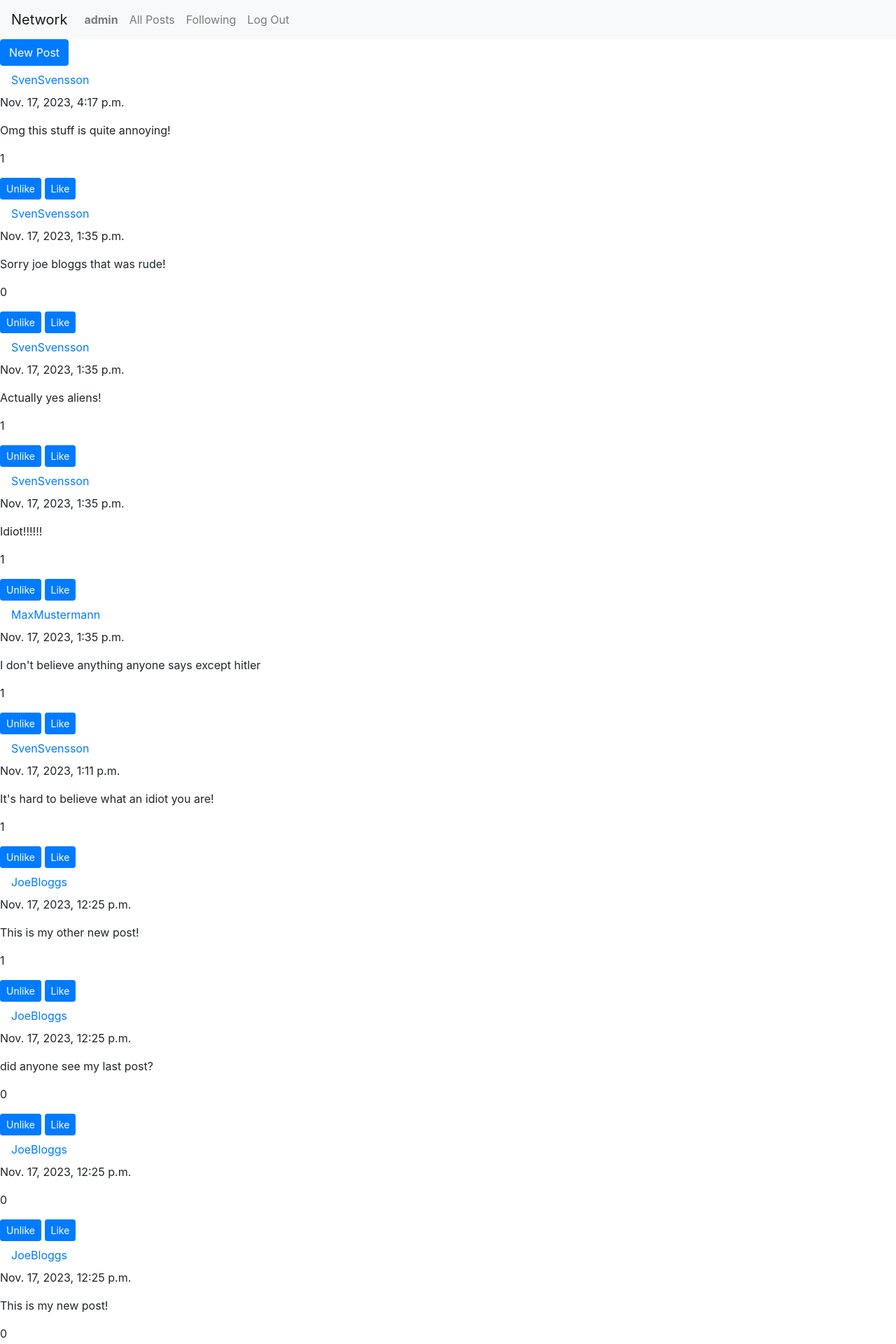
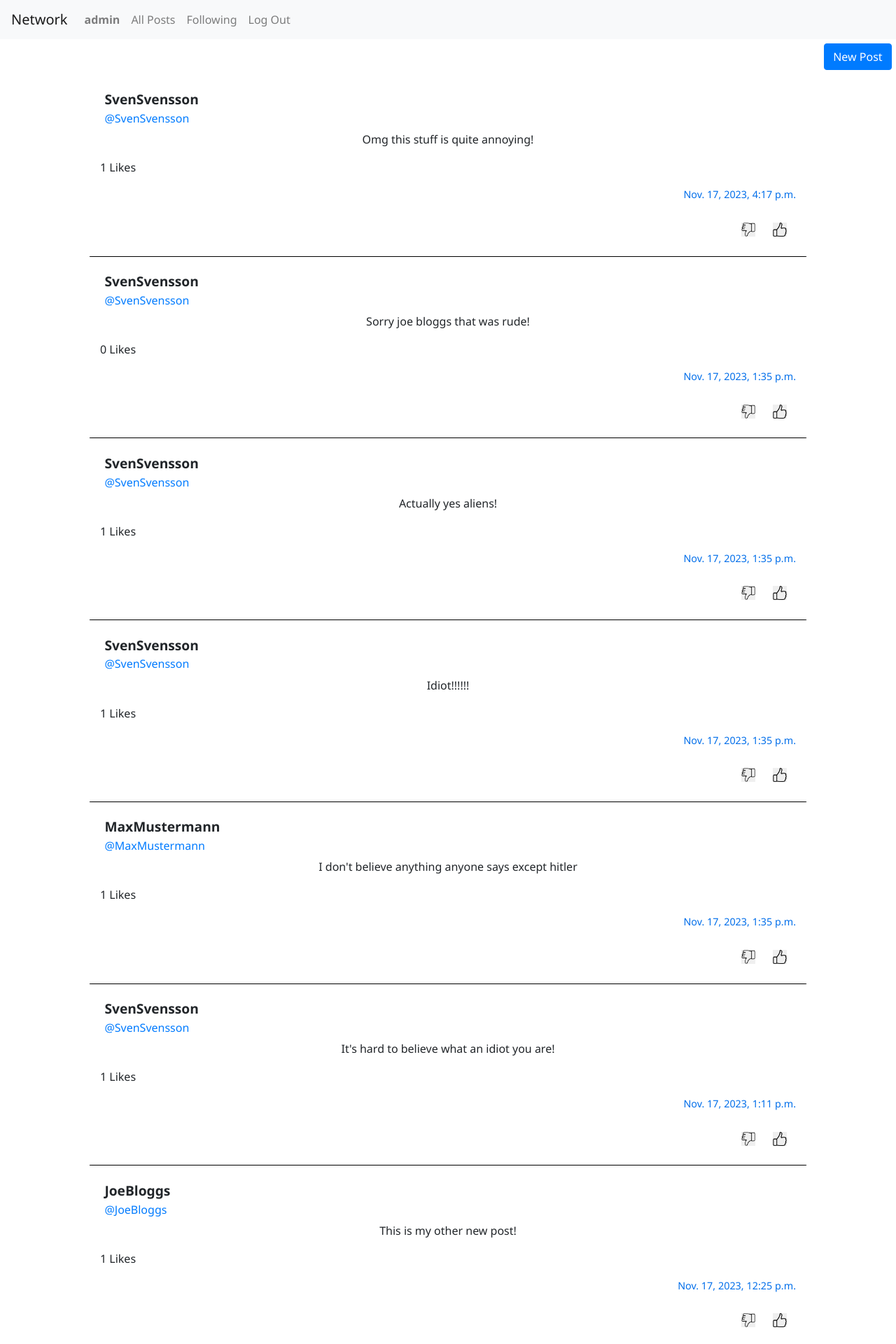
Before and after one commit to Strasseneck/CS50-Web-Project-4-network, a Django app: page / in a window 1280 px wide. Shown: the top 1920 px of the page at 70% size. Run offline with Django 3.2, Linux system fonts and the light colour scheme; a user stored in the database is signed in; data comes from the database, SQL or seed files in the repository; both versions use the stored data as it was after the commit; some libraries are stand-ins or nearby versions.

Commit message:
Add styling to index page

```diff
--- a/network/models.py
+++ b/network/models.py
@@ -9,5 +9,5 @@ class User(AbstractUser):
 class Post(models.Model):
     user = models.ForeignKey("User", on_delete=models.CASCADE, related_name="posts")
     body = models.TextField(blank=True)
-    timestamp = models.DateTimeField(auto_now=True)
+    timestamp = models.DateTimeField(auto_now_add=True)
     likes = models.ManyToManyField("User", blank=True, related_name="liked_posts")
--- a/network/static/network/script.js
+++ b/network/static/network/script.js
@@ -33,7 +33,7 @@ $('.post-container').on({
         }
         // Get post, user data
         let postId = $(this).attr('id');
-        let postAuthor = $(this).find('.user-profile').text();
+        let postAuthor = $(this).find('.post-username').text();
         let currentUser = $('#current-user-username').text();
 
         if(currentUser === postAuthor) {
@@ -52,13 +52,13 @@ $('.post-container').on({
 
 // Like post button
 $('.like-post-button').on('click', function() {
-    let postId = $(this).parent().attr('id');
+    let postId = $(this).closest('.post-container').attr('id');
     likePost(postId);
 })
 
 // Unlike button event listener
 $('.unlike-post-button').on('click', function() {
-    let postId = $(this).parent().attr('id');
+    let postId = $(this).closest('.post-container').attr('id');
     unlikePost(postId);
 })
 
@@ -72,6 +72,7 @@ function newPost() {
 
 // Create edit button function
 function createEditButton(postId) {
+    console.log('Create edit button')
     let $editButton = $('<input>');
     $editButton.addClass('btn btn-primary btn-sm');
     $editButton.attr('type', 'button');
@@ -245,6 +246,7 @@ function updateLikes(postId, val) {
 
         // Convert back to string
         newLikes = newLikes.toString();
+        newLikes += ' Likes';
 
         // Update the DOM with new likes
         $currentLikes.text(newLikes);
--- a/network/static/network/styles.css
+++ b/network/static/network/styles.css
@@ -1,9 +1,106 @@
 /* General Layout */
+* {
+    display: flex;
+    flex-direction: column;
+    margin: 0;
+    padding: 0;
+    box-sizing: border-box;
+    font-family: 'Segoe UI', Tahoma, Geneva, Verdana, sans-serif;
+}
+
+body {
+    display: flex;
+    align-items: center;
+    flex-direction:column;
+    height: 100%;
+    width: -webkit-fill-available;
+}
+
+.navbar {
+    width: -webkit-fill-available;
+}
 
 /* Index */
-
 #new-post-form {
     display: none;
 }
 
-/* Posts */
+.post-container {
+    display: flex;
+    flex-direction: column;
+    width: 80%;
+    align-self: center;
+    padding: 15px;
+    border-bottom: solid 0.5px black;
+}
+
+/* Individual Posts */
+.button-container {
+    align-items: flex-start;
+    flex-direction: row;
+    align-self: flex-end;
+}
+
+.user-profile {
+    padding: 0;
+}
+
+.user-header {
+    flex-direction: column;
+    margin: 0.5vw;
+}
+
+.post-body {
+    text-align: center;
+    font-family: 'Segoe UI', Tahoma, Geneva, Verdana, sans-serif;
+}
+
+.post-header {
+    display: flex;
+    flex-direction: row;
+
+}
+
+.post-username {
+    font-size:larger;
+}
+
+.post-timestamp {
+    text-align: end;
+    font-size: 0.9em;
+    color:rgb(3, 111, 234);
+}
+
+#save-post-button {
+    margin: 0.5vw;
+}
+
+#new-post-button {
+    margin:0.5vw;
+}
+
+#new-post-form {
+    width: 80%;
+}
+
+.like-post-button {
+    border: none;
+    margin: 1vw;
+}
+
+.unlike-post-button {
+    border: none;
+    margin: 1vw;
+}
+
+.like-post-button :active {
+    outline: none;
+}
+
+.unlike-post-button :active {
+     outline: none;
+}
+.icon {
+    width:20px;
+    height:20px;
+}
--- a/network/templates/network/index.html
+++ b/network/templates/network/index.html
@@ -1,4 +1,5 @@
 {% extends "network/layout.html" %}
+{% load static %}
 
 {% block body %}
    {% if user.is_authenticated %}
@@ -8,7 +9,7 @@
     <form action="{% url 'new_post' %}" method="post" id="new-post-form" class="mb-3">
         {% csrf_token %}
         <label for="post-content" class="form-label">New Post</label>
-        <textarea class="form-control" id="post-content" name="body" placeholder="Tell us what's on your mind..." rows="3"></textarea>
+        <textarea class="form-control" autofocus id="post-content" name="body" placeholder="Tell us what's on your mind..." rows="3"></textarea>
         <input class="btn btn-primary" type="submit" value="Create Post">
         <button type="button" id="close-button" class="btn btn-primary" >Close</button>
     </form>
@@ -16,18 +17,32 @@
 
     {% for post in page_obj %}
         <div id="{{ post.id }}" class="post-container">
-            <a class="nav-link active user-profile" href="/profile/{{ post.user }}">{{ post.user }}</a>
+            <div class="post-header">
+                <div class="user-header">
+                    <strong class="post-username">{{ post.user }}</strong>
+                <a class="nav-link active user-profile" href="/profile/{{ post.user }}">@{{ post.user }}</a>
+                </div>
+                {% if post.user == current_user %}
+                        <div class="button-container" id="button-container{{ post.id }}"></div>
+                    {% endif %}
+            </div>
+            <p id="post-body" class="post-body">{{ post.body }}
+            </p>
+            <p id="post-likes" class="post-likes">{{ post.likes.count }} Likes</p>
             <p class="post-timestamp">{{ post.timestamp }}</p>
-            {% if post.user == current_user %}
-                <div class="button-container" id="button-container{{ post.id }}"></div>
-            {% endif %}
-            <p id="post-body" class="post-body">{{ post.body }}</p>
-            <p id="post-likes" class="post-likes">{{ post.likes.count }}</p>
-            <div class="empty-button-container"></div>
-            <button type="button" class="btn btn-primary btn-sm unlike-post-button">Unlike</button>
-            <button type="button" class="btn btn-primary btn-sm like-post-button">Like</button>
-
-            </div>
+            <div class="button-container">
+                <div class="individual-button">
+                    <button class="unlike-post-button">
+                        <img class="icon" src="{% static 'network/unlike.png' %}">
+                    </button>
+                </div>
+                <div class="individual-button">
+                    <button type="button" class="like-post-button">
+                        <img class="icon" src="{% static 'network/like.png' %}">
+                    </button>
+                </div>
+             </div>
+        </div>
     {% endfor %}
 
     <ul class="pagination">
--- a/network/templates/network/layout.html
+++ b/network/templates/network/layout.html
@@ -3,7 +3,7 @@
 <!DOCTYPE html>
 <html lang="en">
     <head>
-        <title>{% block title %}Social Network{% endblock %}</title>
+        <title hidden>{% block title %}Social Network{% endblock %}</title>
         <link rel="stylesheet" href="https://stackpath.bootstrapcdn.com/bootstrap/4.4.1/css/bootstrap.min.css" integrity="sha384-Vkoo8x4CGsO3+Hhxv8T/Q5PaXtkKtu6ug5TOeNV6gBiFeWPGFN9MuhOf23Q9Ifjh" crossorigin="anonymous">
         <link href="{% static 'network/styles.css' %}" rel="stylesheet">
         <script src="https://ajax.googleapis.com/ajax/libs/jquery/3.7.1/jquery.min.js"></script>
@@ -42,13 +42,13 @@
             </div>
           </nav>
 
-        <div class="body">
+
             {% block body %}
             {% endblock %}
             <!--js script-->
             {% block script %}
-            <script src="{% static 'network/script.js' %}"></script>
+            <script src="{% static 'network/script.js' %}" defer></script>
             {% endblock %}
-        </div>
+
     </body>
 </html>
--- a/network/urls.py
+++ b/network/urls.py
@@ -13,5 +13,7 @@ urlpatterns = [
     path("follow", views.follow, name="follow"),
     path("unfollow", views.unfollow, name="unfollow"),
     path("following", views.following, name="following"),
-    path("edit_post", views.edit_post, name="edit_post")
+    path("edit_post", views.edit_post, name="edit_post"),
+    path("like_post", views.like_post, name="like_post"),
+    path("unlike_post", views.unlike_post, name="unlike_post")
 ]
--- a/project4/settings.py
+++ b/project4/settings.py
@@ -120,3 +120,4 @@ USE_TZ = True
 # https://docs.djangoproject.com/en/3.0/howto/static-files/
 
 STATIC_URL = '/static/'
+STATICFILES_DIRS = [os.path.join(BASE_DIR, 'static')]
```
Also changed, not shown: db.sqlite3, network/migrations/0009_alter_post_timestamp.py (added), network/static/network/heart.png (added), network/static/network/like.png (added), network/static/network/unlike.png (added).
